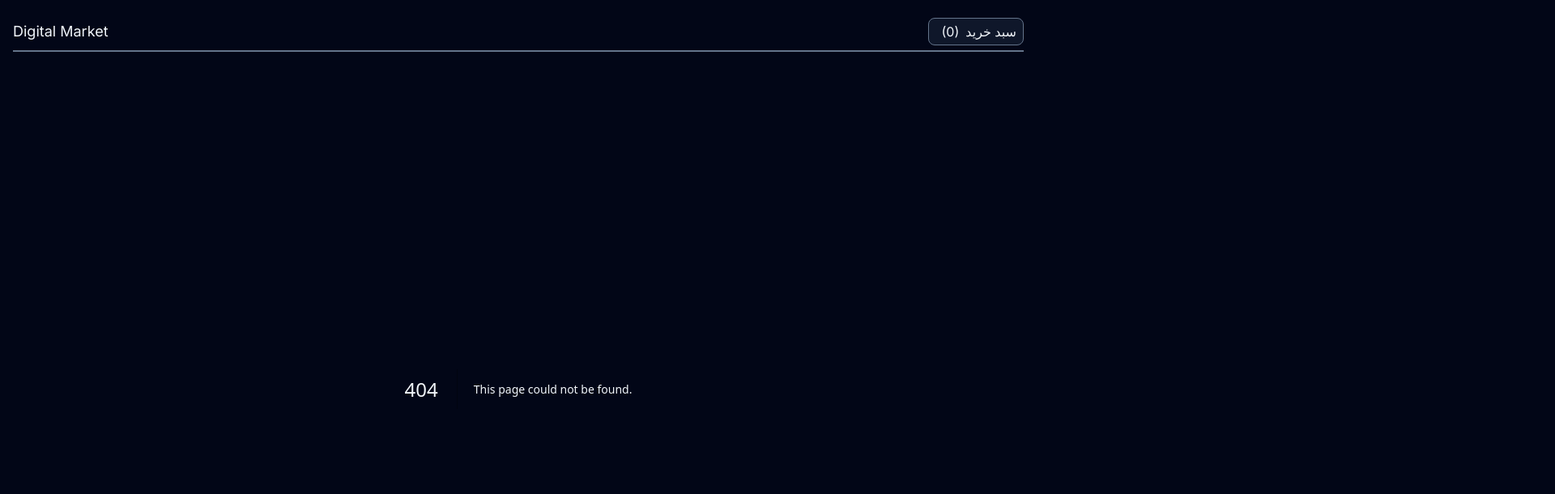
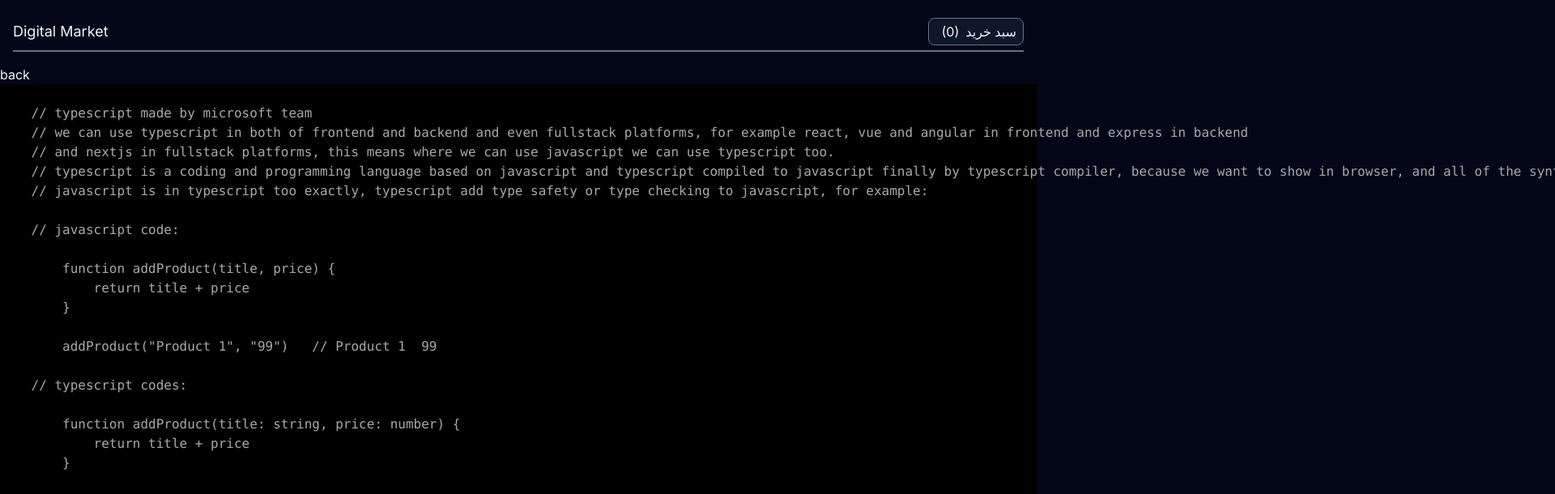
Before and after one commit to arefmaghdam/review-of-ts-nextjs13, a Next.js app: page /components/typescript/introduction in a window 1280 px wide. Before the commit this address had no page. Shown: the top 610 px of the page at 81% size, 1920 px wide, since content can reach past the window. Built offline with nearby package versions, Linux system fonts and the light colour scheme.

Commit message:
feat: review of typescript introduction

```diff
--- a/src/app/components/providers/ts-provider.tsx
+++ b/src/app/components/providers/ts-provider.tsx
@@ -4,7 +4,7 @@ import Link from "next/link";
 const TSProvider: FC = () => {
   return (
     <div>
-      <Link href="/javascript/introduction">introduction</Link>
+      <Link href="/components/typescript/introduction">introduction</Link>
     </div>
   );
 };
--- /dev/null
+++ b/src/app/components/typescript/introduction/page.tsx
@@ -0,0 +1,41 @@
+import React, { FC } from "react";
+import CodePreview from "../../code-preview/code-preview";
+import Link from "next/link";
+
+const Introduction: FC = () => {
+  return (
+    <div>
+      <Link href="/">back</Link>
+      <CodePreview
+        imgURL=""
+        content={`
+    // typescript made by microsoft team
+    // we can use typescript in both of frontend and backend and even fullstack platforms, for example react, vue and angular in frontend and express in backend
+    // and nextjs in fullstack platforms, this means where we can use javascript we can use typescript too.
+    // typescript is a coding and programming language based on javascript and typescript compiled to javascript finally by typescript compiler, because we want to show in browser, and all of the syntaxes and logics in
+    // javascript is in typescript too exactly, typescript add type safety or type checking to javascript, for example:
+
+    // javascript code:
+
+        function addProduct(title, price) {
+            return title + price
+        }
+
+        addProduct("Product 1", "99")   // Product 1  99
+
+    // typescript codes:
+
+        function addProduct(title: string, price: number) {
+            return title + price
+        }
+
+        addProduct("Product 1", "99")   // error because price is not a number and is a string
+
+    // so when we develop an app using typescript, we have less error and we have an optimize code
+      `}
+      />
+    </div>
+  );
+};
+
+export default Introduction;
```
